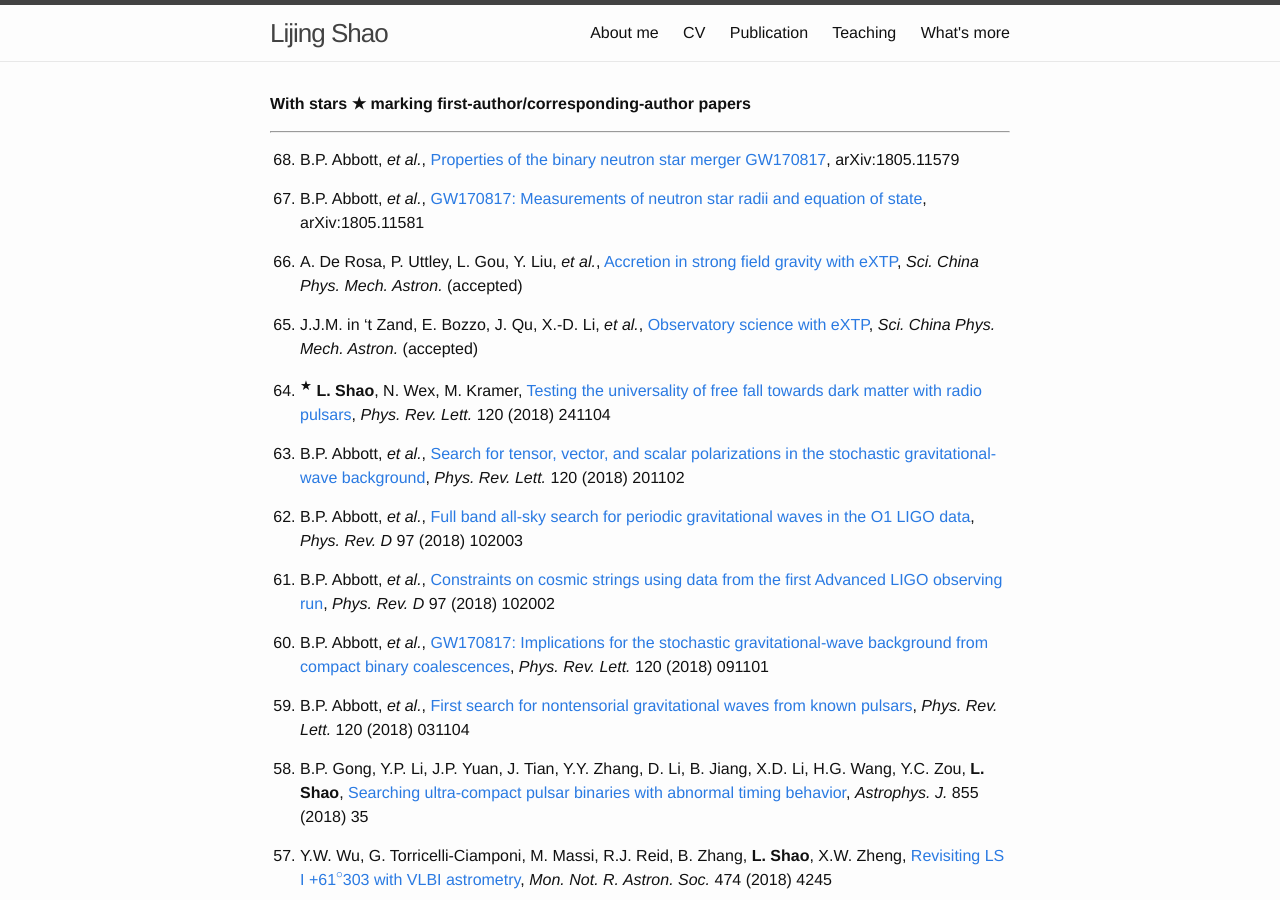
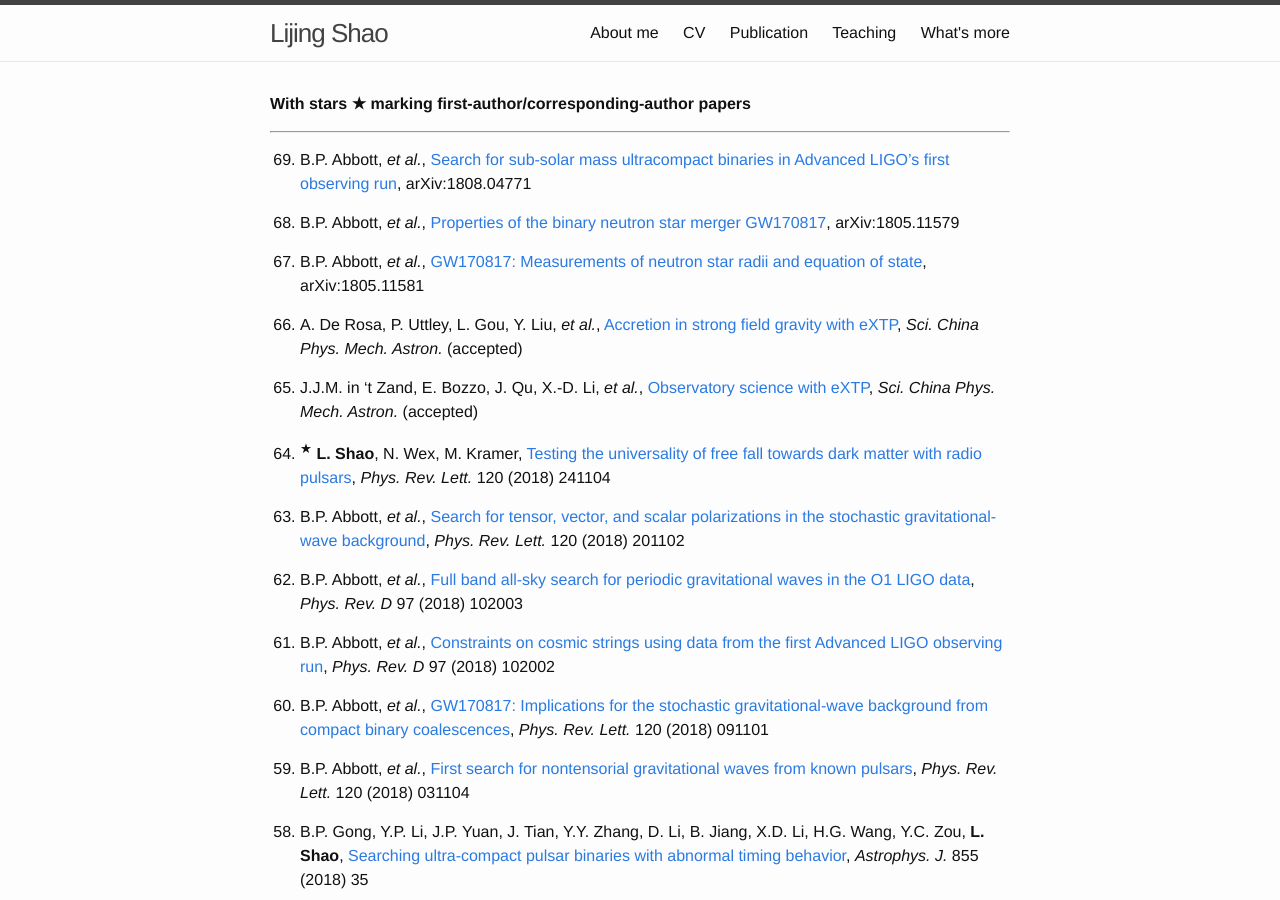
Before and after one commit to Friendshao/Friendshao.github.io, a Jekyll site: the page built from docs/publist.md, in a window 1280 px wide and 900 px high. Built offline with Jekyll 4.4.1, drawn with Linux system fonts in a browser that asks for light colours; formulas are drawn with MathJax 3.

Commit message:
Update publist.md

```diff
--- a/docs/publist.md
+++ b/docs/publist.md
@@ -7,6 +7,10 @@ layout: default
 ---
 
 <p></p>
+
+0. B.P. Abbott, *et al.*,
+   [Search for sub-solar mass ultracompact binaries in Advanced LIGO's first observing run](https://arxiv.org/abs/1808.04771),
+   arXiv:1808.04771
 
 0. B.P. Abbott, *et al.*,
    [Properties of the binary neutron star merger GW170817](https://arxiv.org/abs/1805.11579),
```
